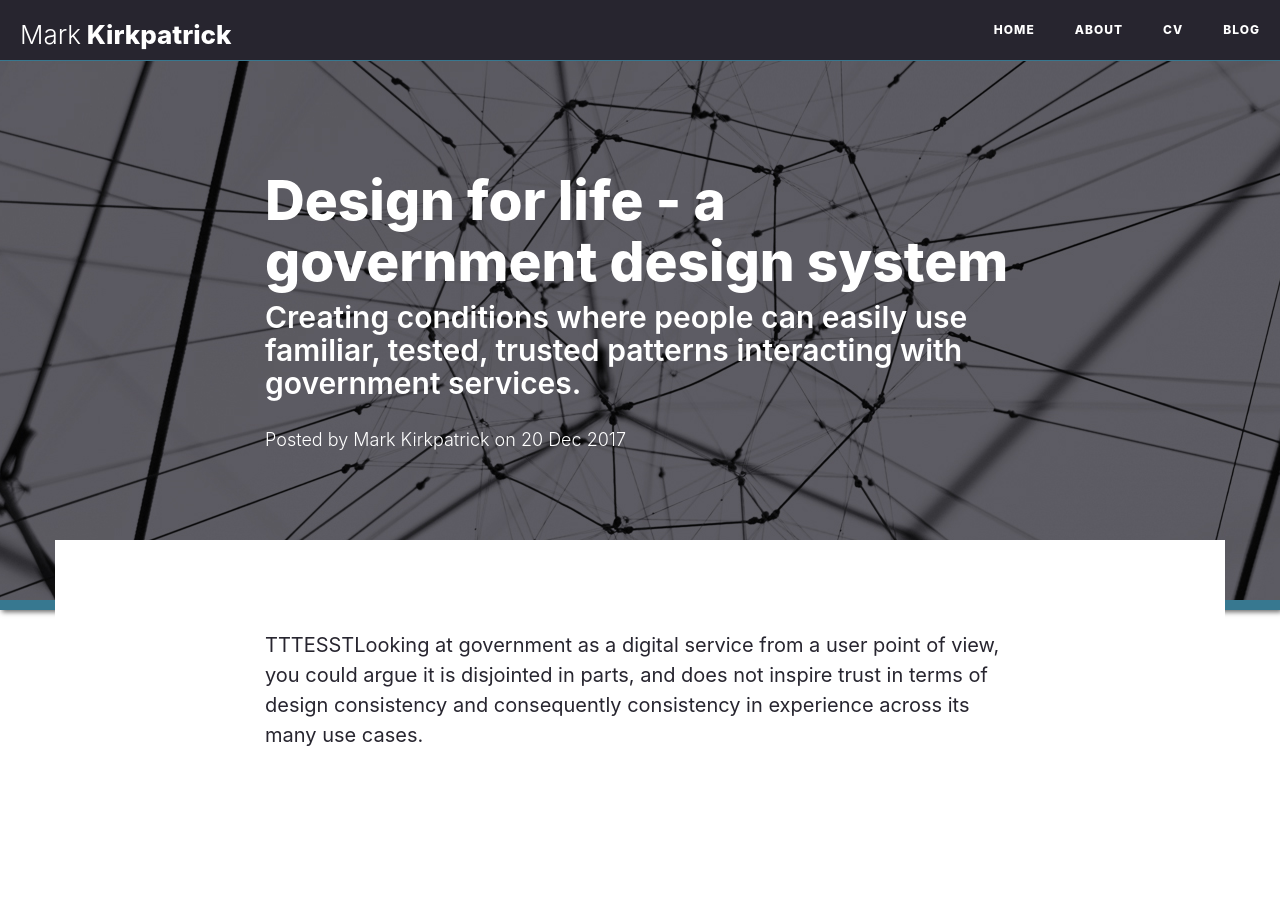
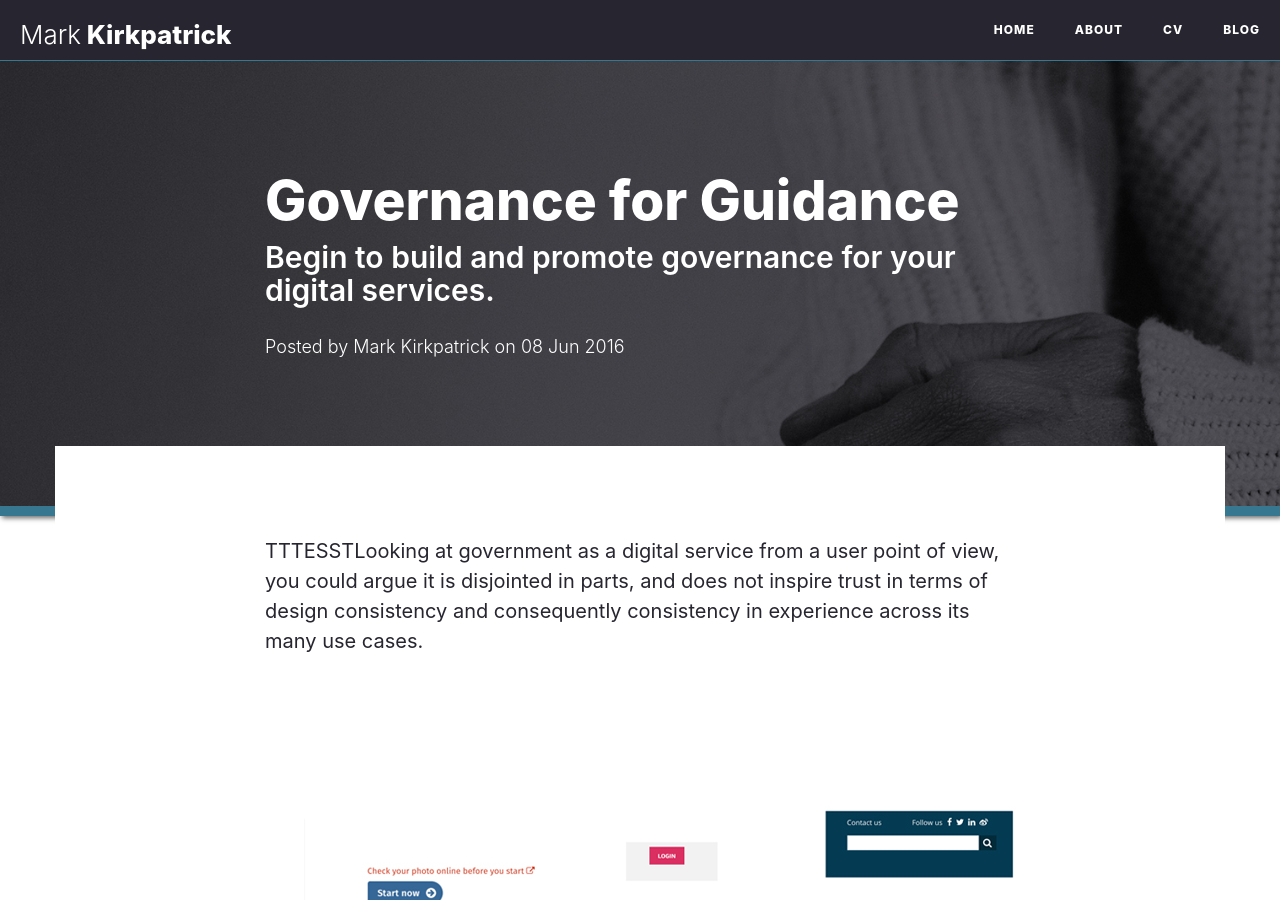
Before and after one commit to mkirkpat/mkirkpat.github.io, a Jekyll site: the page built from _posts/2016-06-07-governance-for-guidance.md, in a window 1280 px wide and 900 px high. Built offline with Jekyll 4.4.1, drawn with Linux system fonts in a browser that asks for light colours; nearby versions of some CDN libraries; some of the changed text lies outside the part shown.

Commit message:
Update 2016-06-07-governance-for-guidance.md

```diff
--- a/_posts/2016-06-07-governance-for-guidance.md
+++ b/_posts/2016-06-07-governance-for-guidance.md
@@ -1,9 +1,9 @@
 ---
 layout: post
-title: "Design for life - a government design system"
-subheading: "Creating conditions where people can easily use familiar, tested, trusted patterns interacting with government services."
-image: wire-bg.jpg
-date: 2017-12-20
+title: "Governance for Guidance"
+subheading: "Begin to build and promote governance for your digital services."
+image: governance.jpg
+date: 2016-06-08
 ---
 
 TTTESSTLooking at government as a digital service from a user point of view, you could argue it is disjointed in parts, and does not inspire trust in terms of design consistency and consequently consistency in experience across its many use cases.
```
